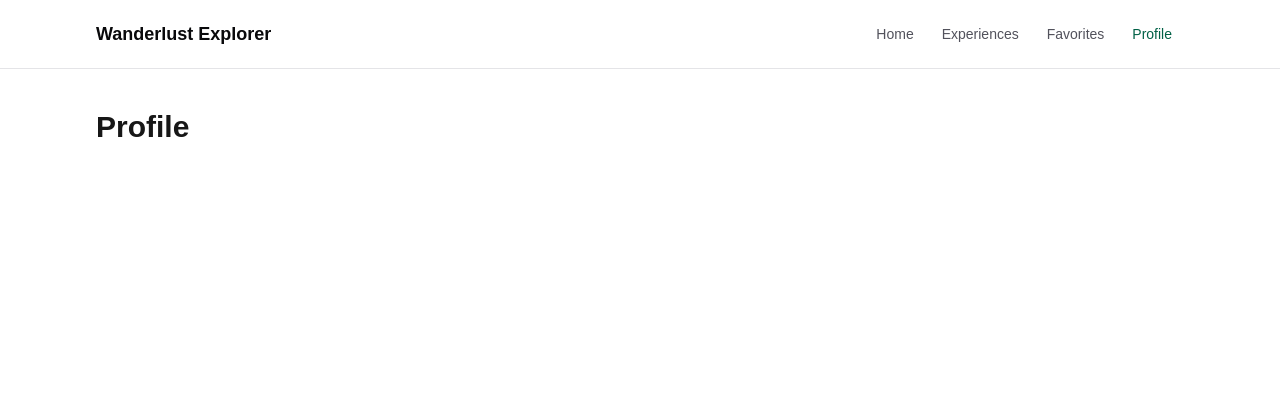
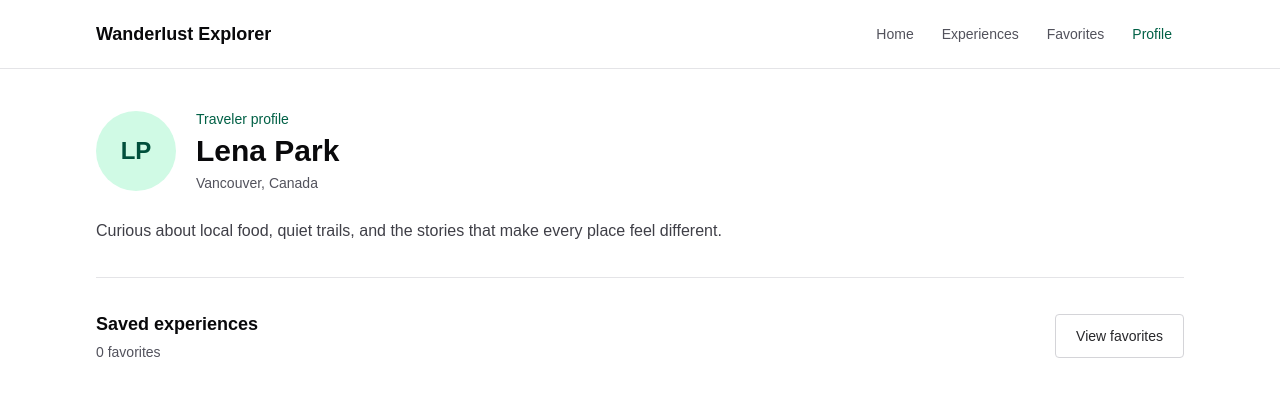
Before and after one commit to 4GeeksAcademy/nextjs-wanderlust-explorer-Pablete-Dev, a Next.js app: page /profile in a window 1280 px wide. Shown: the top 396 px of the page. Built offline with nearby package versions, Linux system fonts and the light colour scheme.

Commit message:
feat: add profile page

```diff
--- a/src/app/profile/page.tsx
+++ b/src/app/profile/page.tsx
@@ -1,7 +1,53 @@
+"use client";
+
+import Link from "next/link";
+import { useFavorites } from "@/components/FavoritesProvider";
+
 export default function ProfilePage() {
+  const { favoriteIds } = useFavorites();
+
   return (
     <main className="mx-auto w-full max-w-6xl flex-1 px-5 py-10 sm:px-8">
-      <h1 className="text-3xl font-semibold">Profile</h1>
+      <header className="border-b border-zinc-200 pb-8">
+        <div className="flex flex-col gap-5 sm:flex-row sm:items-center">
+          <div
+            aria-hidden="true"
+            className="grid size-20 shrink-0 place-items-center rounded-full bg-emerald-100 text-2xl font-semibold text-emerald-900"
+          >
+            LP
+          </div>
+          <div>
+            <p className="text-sm font-medium text-emerald-800">
+              Traveler profile
+            </p>
+            <h1 className="mt-1 text-3xl font-semibold text-zinc-950">
+              Lena Park
+            </h1>
+            <p className="mt-1 text-sm text-zinc-600">Vancouver, Canada</p>
+          </div>
+        </div>
+        <p className="mt-6 max-w-2xl text-base leading-7 text-zinc-700">
+          Curious about local food, quiet trails, and the stories that make every
+          place feel different.
+        </p>
+      </header>
+
+      <section className="mt-8 flex flex-col gap-5 sm:flex-row sm:items-center sm:justify-between">
+        <div>
+          <h2 className="text-lg font-semibold text-zinc-950">
+            Saved experiences
+          </h2>
+          <p className="mt-1 text-sm text-zinc-600">
+            {favoriteIds.length} {favoriteIds.length === 1 ? "favorite" : "favorites"}
+          </p>
+        </div>
+        <Link
+          href="/favorites"
+          className="inline-flex min-h-11 items-center justify-center self-start rounded-sm border border-zinc-300 px-5 py-2.5 text-sm font-medium text-zinc-800 transition-colors hover:border-emerald-800 hover:text-emerald-900 focus-visible:outline-2 focus-visible:outline-offset-2 focus-visible:outline-emerald-800 sm:self-auto"
+        >
+          View favorites
+        </Link>
+      </section>
     </main>
   );
 }
```
